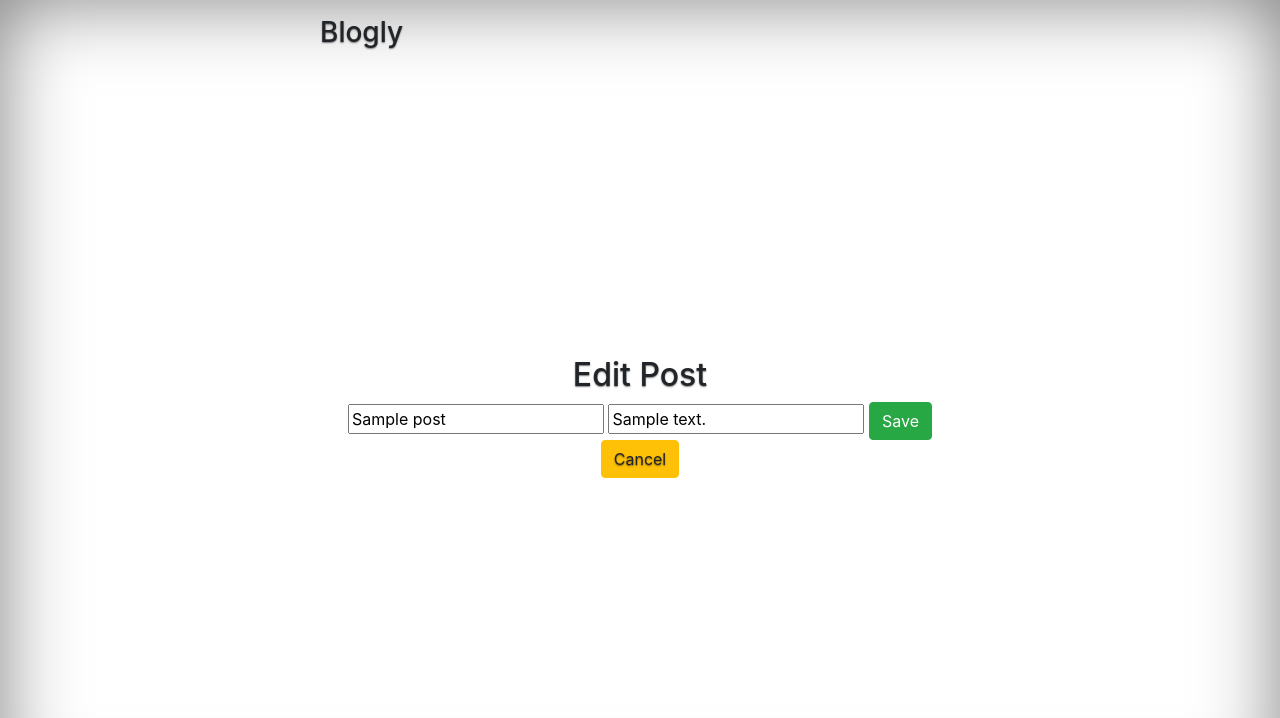
After one commit to annaspencer/flask-blogly, a Flask app: page /posts/1/edit in a window 1280 px wide. The commit adds this page. Shown: the top 718 px of the page. Run offline with Flask 2, Linux system fonts and the light colour scheme; tables that the repository leaves empty hold one stand-in row (values such as "Sample post"); some libraries are stand-ins or nearby versions.

Commit message:
added edit post functions/routes

```diff
--- a/app.py
+++ b/app.py
@@ -112,6 +112,27 @@ def show_post(post_id):
 
     return render_template("/post-details.html", posts=posts)
 
+@app.route('/posts/<int:post_id>/edit')
+def post_edit_form(post_id):
+    """Return edit post form"""
+    posts = Post.query.get_or_404(post_id)
+    return render_template("/edit-post.html", posts=posts)
+
+@app.route('/posts/<int:post_id>/edit', methods=['POST'])
+def edit_post(post_id):
+    """Edit Post details"""
+
+    posts = Post.query.get_or_404(post_id)
+
+    posts.title = request.form['title']
+    posts.content = request.form['content']
+    posts.created_at = datetime.datetime.now()
+
+    db.session.add(posts)
+    db.session.commit()
+
+    return render_template("/post-details.html", posts=posts)
+
 @app.route('/posts')
 def show_posts():
     """show all posts"""
--- /dev/null
+++ b/templates/edit-post.html
@@ -0,0 +1,16 @@
+{% extends 'base.html' %}
+
+{% block title %}Edit Post{% endblock %}
+
+{% block content %}
+
+  <h2>Edit Post</h2>
+
+  <form action="/posts/{{posts.id}}/edit" method="POST">
+    <input type="text" name="title" value="{{posts.title}}">
+    <input type="text" name="content" value="{{posts.content}}">
+
+     <button class="btn btn-success">Save</button>
+     <a href="/users" class="btn btn-warning" role="button">Cancel</a>
+   </form>
+{% endblock %}
--- a/templates/posts.html
+++ b/templates/posts.html
@@ -8,7 +8,7 @@
 
 
     {% for post in posts %}
-    <li><a href="/{{post.id}}">{{post.title}} {{post.author.get_full_name()}}</a></li>
+    <li><a href="/posts/{{post.id}}">{{post.title}} {{post.author.get_full_name()}}</a></li>
     {% endfor %}
 
 <a href="/create-user" class="btn btn-info" role="button">Create User</a>
--- a/templates/user-details.html
+++ b/templates/user-details.html
@@ -18,7 +18,7 @@
 
     {% for post in posts %}
     {% if post.author_code == user.id %}
-    <li><a href="/{{post.id}}">{{post.title}} {{post.author.get_full_name()}}</a></li>
+    <li><a href="/posts/{{post.id}}">{{post.title}} {{post.author.get_full_name()}}</a></li>
 
 
 {% endif %}
--- a/templates/user-edit.html
+++ b/templates/user-edit.html
@@ -11,6 +11,6 @@
     <input type="text" name="last_name" value="{{user.last_name}}">
     <input type="url" name="image_url" value="{{user.image_url}}">
      <button class="btn btn-success">Save</button>
-     <a href="/{{user.id}}" class="btn btn-warning" role="button">Cancel</a>
+     <a href="/posts/{{posts.id}}" class="btn btn-warning" role="button">Cancel</a>
    </form>
 {% endblock %}
```
Also changed, not shown: templates/post-details.html (added, +18 -0 lines).
